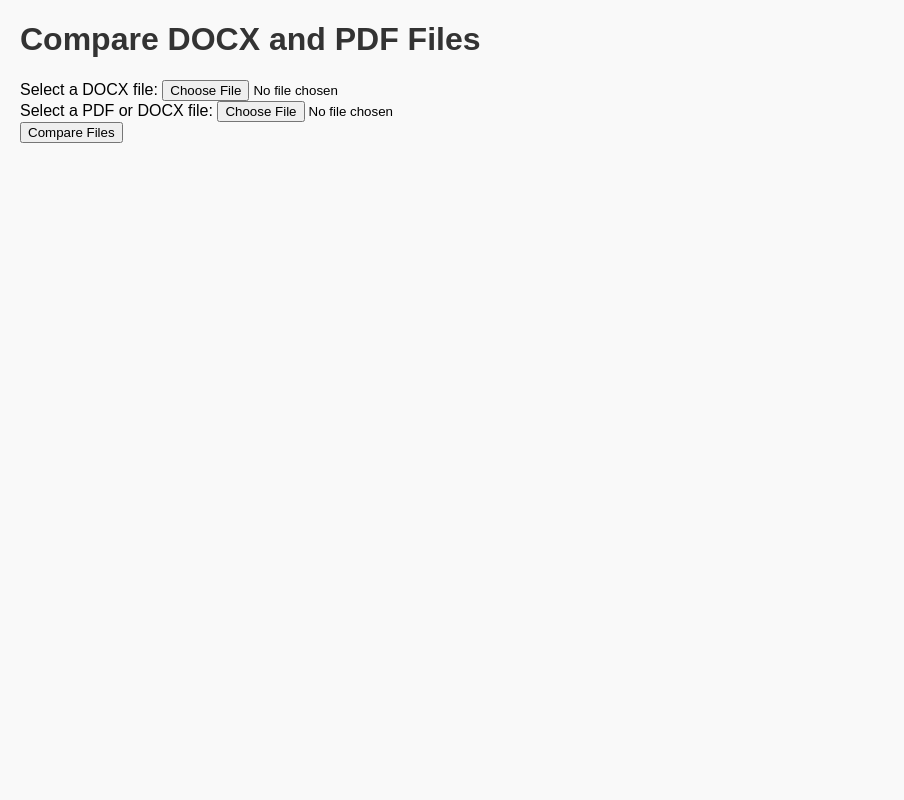
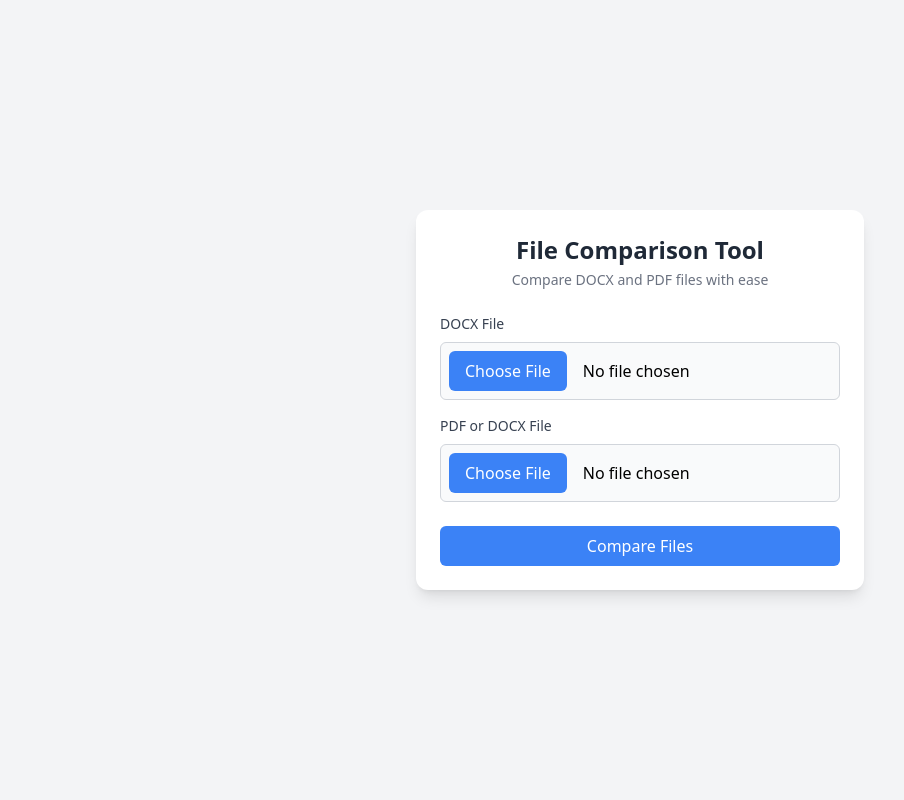
Before and after one commit to KalminX/diff_tool, a Flask app: template templates/index.html in a window 1280 px wide. Shown: the whole page, without its empty margins (0-904 px from the left). Run offline with Flask 2, Linux system fonts and the light colour scheme; the template is opened without the code that fills it, so the values that code supplies are empty; some libraries are stand-ins or nearby versions.

Commit message:
styled the webpage

```diff
--- a/templates/index.html
+++ b/templates/index.html
@@ -1,25 +1,36 @@
 <!DOCTYPE html>
 <html lang="en">
+
 <head>
     <meta charset="UTF-8">
     <meta name="viewport" content="width=device-width, initial-scale=1.0">
-    <title>File Comparison Demo</title>
-    <link rel="stylesheet" href="{{ url_for('static', filename='css/style.css') }}">
+    <title>File Comparison Tool</title>
+    <script src="https://cdn.tailwindcss.com"></script>
 </head>
-<body>
-    <div class="container">
-        <h1>Compare DOCX and PDF Files</h1>
-        <form action="{{ url_for('compare_files') }}" method="POST" enctype="multipart/form-data">
-            <div class="upload-section">
-                <label for="file1">Select a DOCX file:</label>
-                <input type="file" name="file1" id="file1" required>
+
+<body class="min-h-screen bg-gray-100 flex items-center justify-center">
+    <div class="container max-w-md w-full mx-auto p-6 bg-white rounded-xl shadow-lg">
+        <header class="text-center mb-6">
+            <h1 class="text-2xl font-bold text-gray-800">File Comparison Tool</h1>
+            <p class="text-gray-500 text-sm mt-1">Compare DOCX and PDF files with ease</p>
+        </header>
+        <form action="{{ url_for('compare_files') }}" method="POST" enctype="multipart/form-data"
+            class="flex flex-col gap-4">
+            <div class="flex flex-col gap-2">
+                <label for="file1" class="text-sm font-medium text-gray-700">DOCX File</label>
+                <input type="file" name="file1" id="file1" accept=".docx" required
+                    class="file:mr-4 file:py-2 file:px-4 file:rounded-md file:border-0 file:bg-blue-500 file:text-white file:font-medium file:hover:bg-blue-600 file:cursor-pointer p-2 border border-gray-300 rounded-md bg-gray-50 focus:outline-none focus:ring-2 focus:ring-blue-500 focus:border-blue-500">
             </div>
-            <div class="upload-section">
-                <label for="file2">Select a PDF or DOCX file:</label>
-                <input type="file" name="file2" id="file2" required>
+            <div class="flex flex-col gap-2">
+                <label for="file2" class="text-sm font-medium text-gray-700">PDF or DOCX File</label>
+                <input type="file" name="file2" id="file2" accept=".pdf,.docx" required
+                    class="file:mr-4 file:py-2 file:px-4 file:rounded-md file:border-0 file:bg-blue-500 file:text-white file:font-medium file:hover:bg-blue-600 file:cursor-pointer p-2 border border-gray-300 rounded-md bg-gray-50 focus:outline-none focus:ring-2 focus:ring-blue-500 focus:border-blue-500">
             </div>
-            <button type="submit" class="compare-button">Compare Files</button>
+            <button type="submit"
+                class="mt-2 py-2 px-4 bg-blue-500 text-white font-medium rounded-md hover:bg-blue-600 focus:outline-none focus:ring-2 focus:ring-blue-500 focus:ring-offset-2 transition-transform hover:-translate-y-0.5">Compare
+                Files</button>
         </form>
     </div>
 </body>
+
 </html>
```
Also changed, not shown: templates/result.html (+17 -8 lines).
